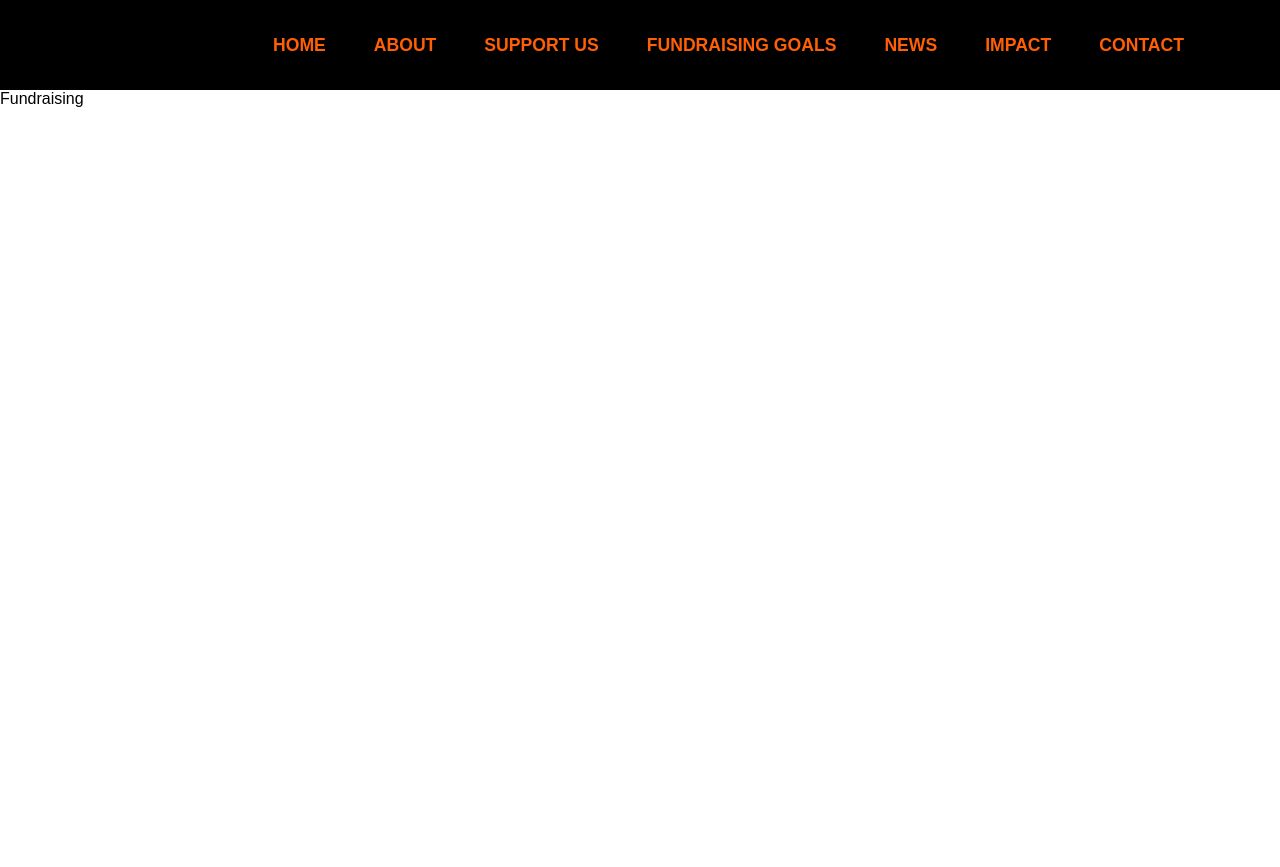
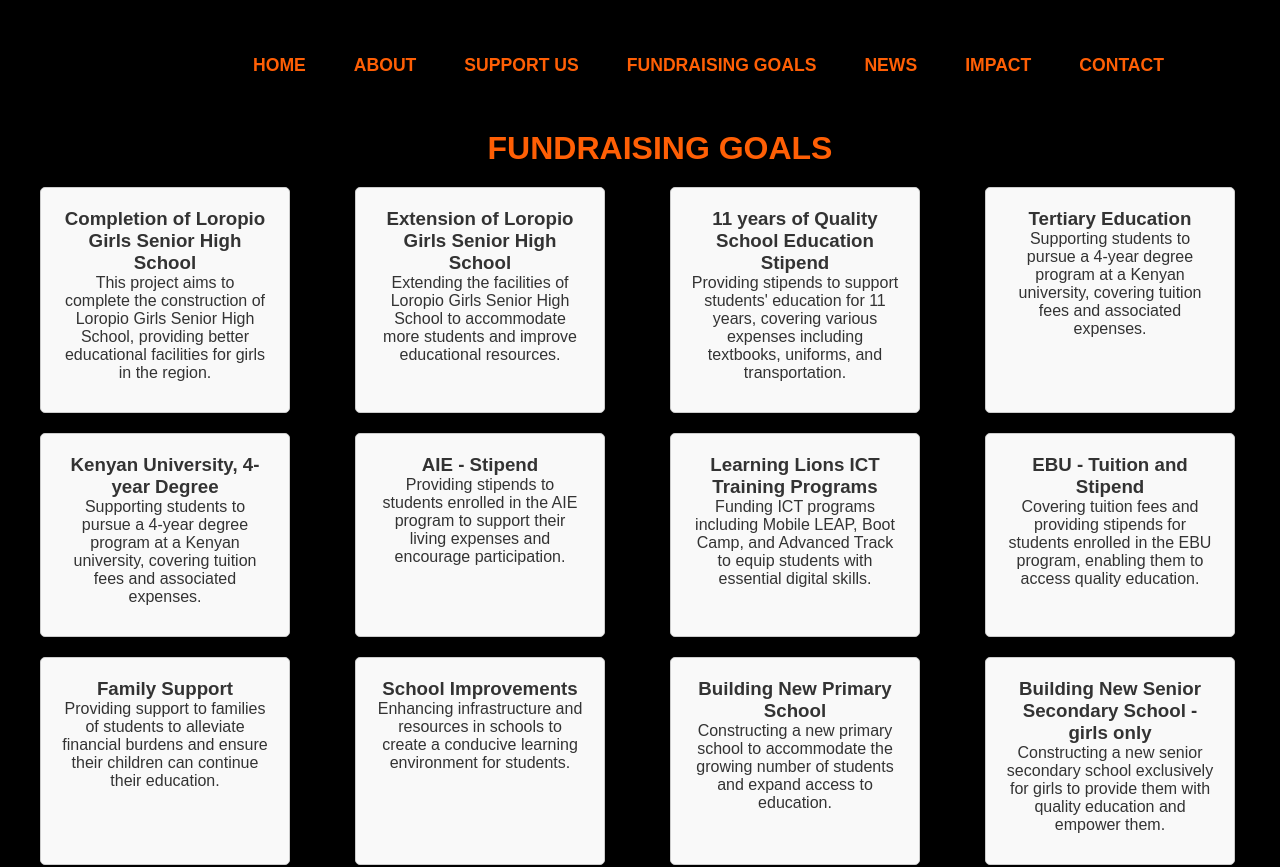
Before and after one commit to Maker-adum/Nawi, a React (Create React App) app: page /fundraising in a window 1280 px wide. Shown: the top 867 px of the page. Before the commit the page ends 800 px from the top, so only its background shows below. Built offline with nearby package versions, Linux system fonts and the light colour scheme.

Commit message:
Added ProgressBar component and Fundraising Goals

```diff
--- a/src/App.css
+++ b/src/App.css
@@ -1,3 +1,9 @@
+@media screen and (max-width: 768px) {
+  .column {
+    width: 100%; /* Make columns full-width on smaller screens */
+  }
+}
+
 * {
   margin: 0;
   padding: 0;
@@ -74,7 +80,7 @@ nav {
   flex-direction: column;
   color: #ff5f05;
   text-align: center;
-  padding-left: 150px;
+  padding-left: 20px;
 }
 
 .hero-title {
@@ -119,12 +125,14 @@ nav {
   justify-content: space-around;
   align-items: center;
   margin-top: 40px;
+  flex-wrap: wrap;
 }
 
 .icon {
   text-align: center;
-  flex-basis: 25%;
   padding: 20px;
+  flex-basis: 25%; /* Adjust icon size */
+  margin-bottom: 20px;
 }
 
 .icon img {
@@ -155,8 +163,8 @@ nav {
 
 .trailer-image {
   width: 100%;
-  height: 96vh;
   margin-top: 10px;
+  height: auto;
 }
 
 .progress-bar-section {
@@ -169,9 +177,9 @@ nav {
 
 .progress-column {
     flex: 1;
-    padding: 20px;
     background-color: #000 !important;
     color: #fff;
+    padding: 10px;
 }
 
 .progress-column h2 {
@@ -211,5 +219,46 @@ nav {
 .buttons {
   display: flex;
   justify-content: space-around;
-  margin-top: 7em;
+  margin-top: 4em;
 }
+
+
+
+/* Fundraising Page */
+
+.App {
+  text-align: center;
+  background-color: #000;
+  padding: 20px;
+}
+
+.fundraising-goals-container {
+  display: grid;
+  grid-template-columns: repeat(4, 1fr);
+  gap: 20px;
+  justify-content: center;
+  margin-top: 20px;
+}
+
+.fundraising-goals-row {
+  display: flex;
+  flex-wrap: wrap;
+  justify-content: center;
+}
+
+.fundraising-goal {
+  width: 250px;
+  padding: 20px;
+  border: 1px solid #ccc;
+  border-radius: 5px;
+  background-color: #f9f9f9;
+  color: #333;
+}
+
+.fundraising-goal h3 {
+  margin-top: 0;
+}
+
+.fundraising-goal p {
+  margin-bottom: 10px;
+}
--- a/src/components/Fundraising.js
+++ b/src/components/Fundraising.js
@@ -1,7 +1,112 @@
 import React from "react";
 
+const fundraisingGoals = [
+  {
+    title: "Completion of Loropio Girls Senior High School",
+    description:
+      "This project aims to complete the construction of Loropio Girls Senior High School, providing better educational facilities for girls in the region.",
+  },
+  {
+    title: "Extension of Loropio Girls Senior High School",
+    description:
+      "Extending the facilities of Loropio Girls Senior High School to accommodate more students and improve educational resources.",
+  },
+  {
+    title: "11 years of Quality School Education Stipend",
+    description:
+      "Providing stipends to support students' education for 11 years, covering various expenses including textbooks, uniforms, and transportation.",
+  },
+  {
+    title: "Tertiary Education",
+    description:
+      "Supporting students to pursue a 4-year degree program at a Kenyan university, covering tuition fees and associated expenses.",
+  },
+  {
+    title: "Kenyan University, 4-year Degree",
+    description:
+      "Supporting students to pursue a 4-year degree program at a Kenyan university, covering tuition fees and associated expenses.",
+  },
+  {
+    title: "AIE - Stipend",
+    description:
+      "Providing stipends to students enrolled in the AIE program to support their living expenses and encourage participation.",
+  },
+  {
+    title: "Learning Lions ICT Training Programs",
+    description:
+      "Funding ICT programs including Mobile LEAP, Boot Camp, and Advanced Track to equip students with essential digital skills.",
+  },
+  {
+    title: "EBU - Tuition and Stipend",
+    description:
+      "Covering tuition fees and providing stipends for students enrolled in the EBU program, enabling them to access quality education.",
+  },
+  {
+    title: "Family Support",
+    description:
+      "Providing support to families of students to alleviate financial burdens and ensure their children can continue their education.",
+  },
+  {
+    title: "School Improvements",
+    description:
+      "Enhancing infrastructure and resources in schools to create a conducive learning environment for students.",
+  },
+  {
+    title: "Building New Primary School",
+    description:
+      "Constructing a new primary school to accommodate the growing number of students and expand access to education.",
+  },
+  {
+    title: "Building New Senior Secondary School - girls only",
+    description:
+      "Constructing a new senior secondary school exclusively for girls to provide them with quality education and empower them.",
+  },
+  {
+    title: "Building New Junior Secondary School",
+    description: "This project focuses on constructing a new junior secondary school to address the growing demand for quality education in the community.",
+  },
+  {
+    title: "Intervention and Rescue Teams",
+    description:
+      "Creating intervention and rescue teams to address emergencies and ensure the safety and well-being of students and staff.",
+  },
+  {
+    title: "Build Safe Houses including 3-5 years running costs",
+    description:
+      "Establishing safe houses to provide refuge for vulnerable students, covering construction costs as well as ongoing operational expenses.",
+  },
+  {
+    title: "Dorms for Learning Lions",
+    description:
+      "Building dormitories to accommodate students participating in the Learning Lions program, providing them with a conducive living environment for learning.",
+  },
+];
+
+const FundraisingGoal = ({ title, description, fundraisingGoal }) => {
+  return (
+    <div className="fundraising-goal">
+      <h3>{title}</h3>
+      <p>{description}</p>
+    </div>
+  );
+};
+
 const Fundraising = () => {
-  return <div>Fundraising</div>;
+  return (
+    <div className="App">
+      <h1 style={{ color: "#ff5f05" }}>FUNDRAISING GOALS</h1>
+      <div className="fundraising-goals-container">
+        {fundraisingGoals.map((goal, index) => (
+          <FundraisingGoal
+            key={index}
+            title={goal.title}
+            description={goal.description}
+            fundraisingGoal={goal.fundraisingGoal}
+          />
+        ))}
+      </div>
+    </div>
+  );
 };
 
 export default Fundraising;
--- a/src/components/Home.js
+++ b/src/components/Home.js
@@ -5,7 +5,7 @@ import Icon2 from "../Assets/icons/Icon2.png";
 import Icon3 from "../Assets/icons/Icon3.png";
 import Icon4 from "../Assets/icons/Icon4.png";
 import trailer from "../Assets/trailer.png";
-import ProgressBar from "../ProgressBarComponents/ProgressBar";
+import ProgressBar from "./ProgressBar";
 
 const Home = () => {
   return (
```
